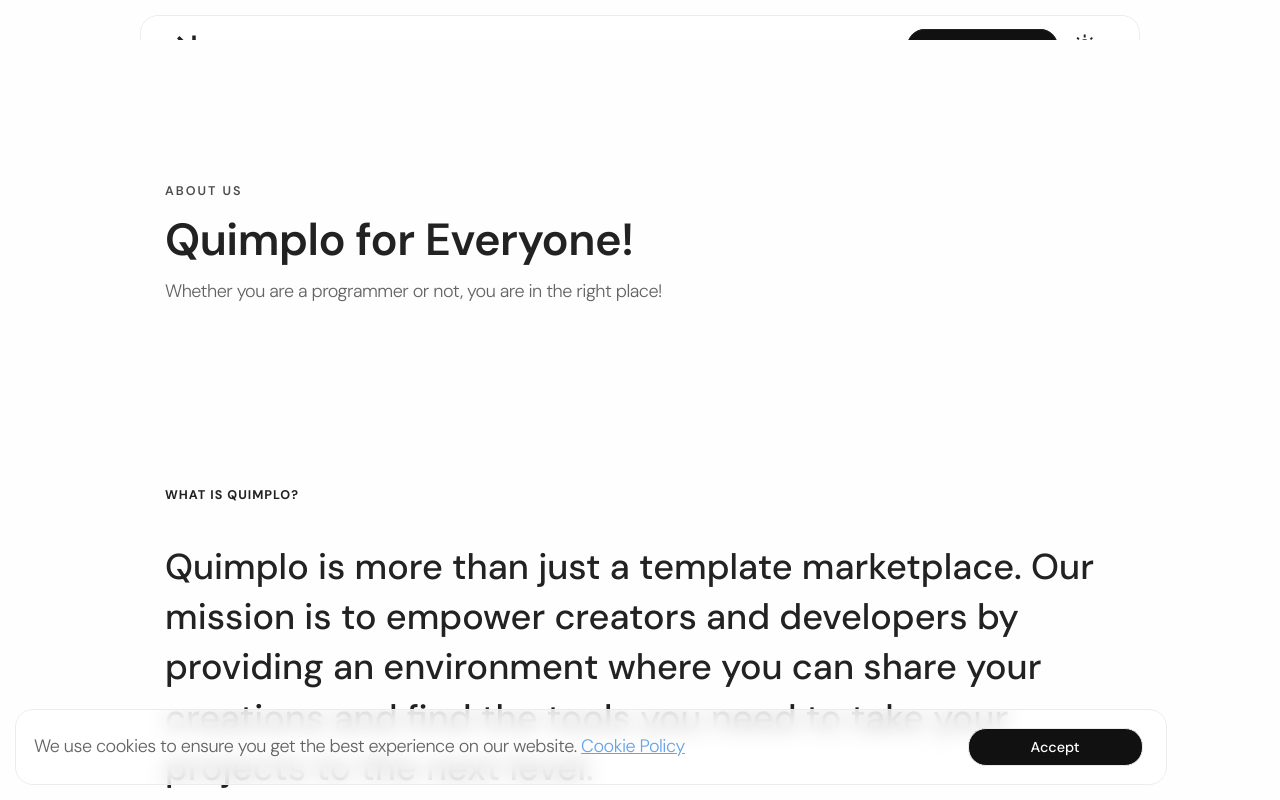
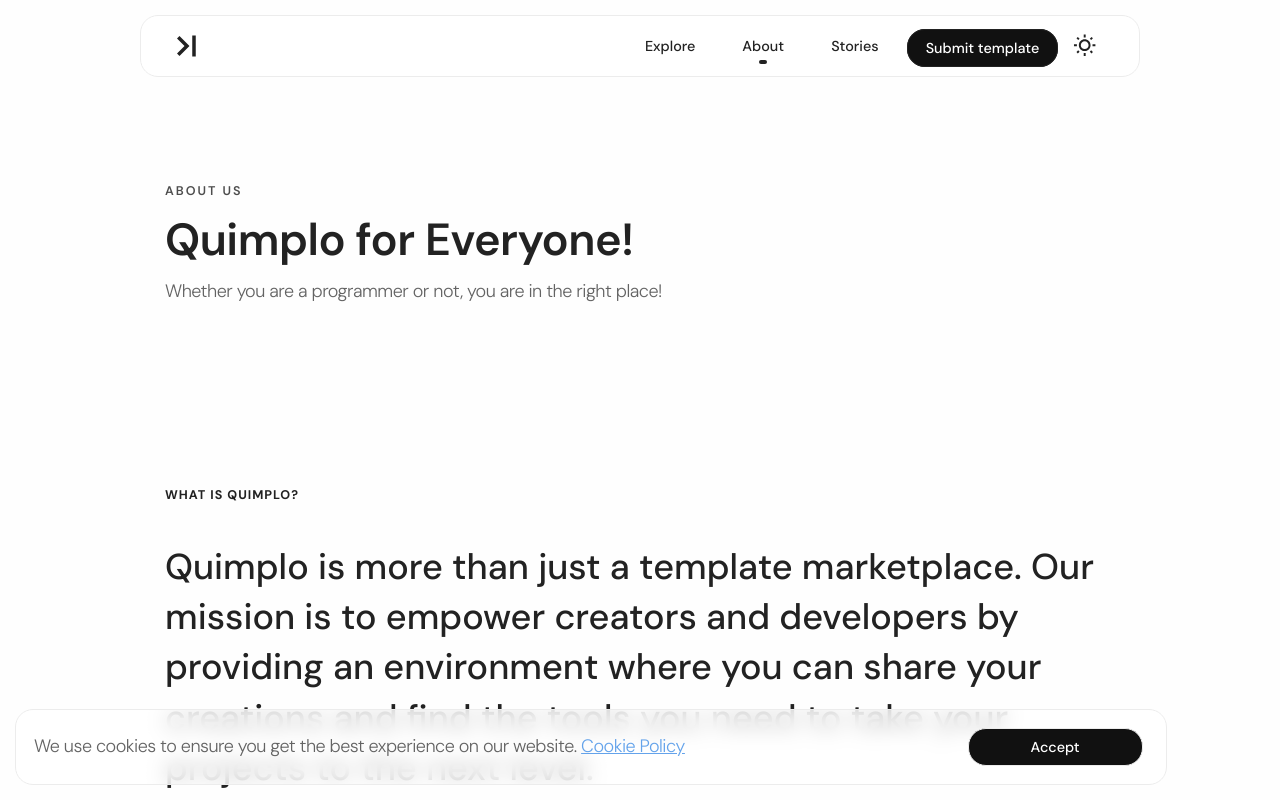
Before and after one commit to paulovdev/promote-site, a React (Vite) app: page /about in a window 1280 px wide. Shown: the top 800 px of the page. Built offline with nearby package versions, Linux system fonts and the light colour scheme.

Commit message:
almost done

```diff
--- a/src/pages/About/About.scss
+++ b/src/pages/About/About.scss
@@ -16,8 +16,6 @@
     align-items: start;
     justify-content: start;
     flex-direction: column;
-
-    z-index: 998;
 
     .head-container {
         margin: 0 0 5rem 0;
```
